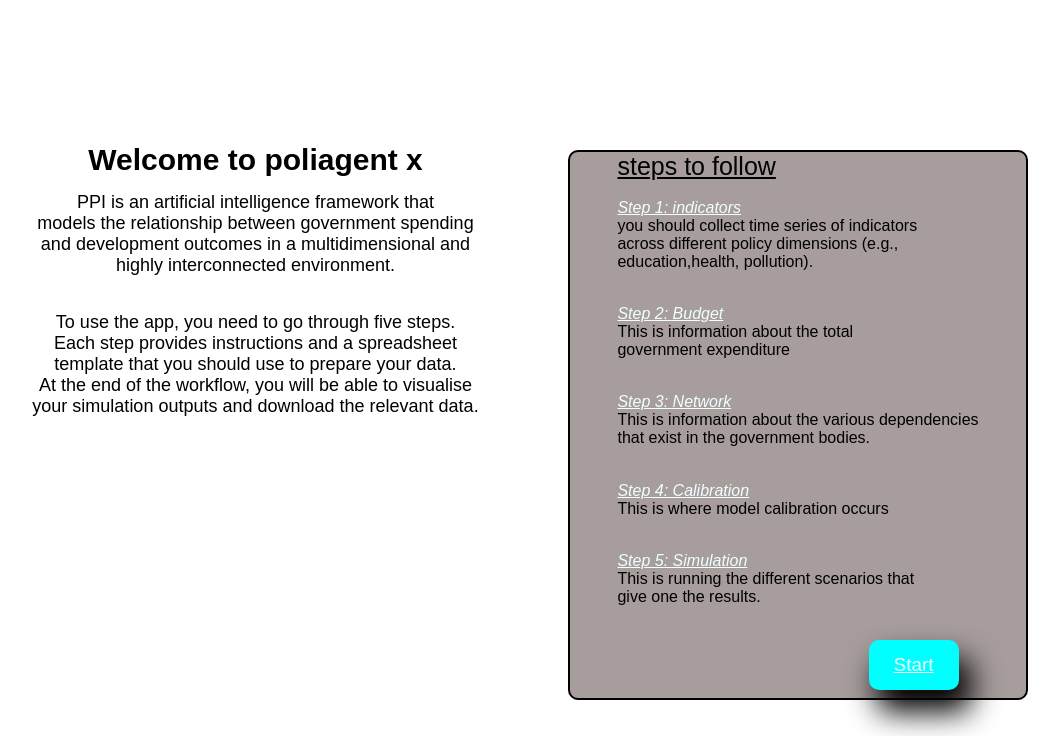
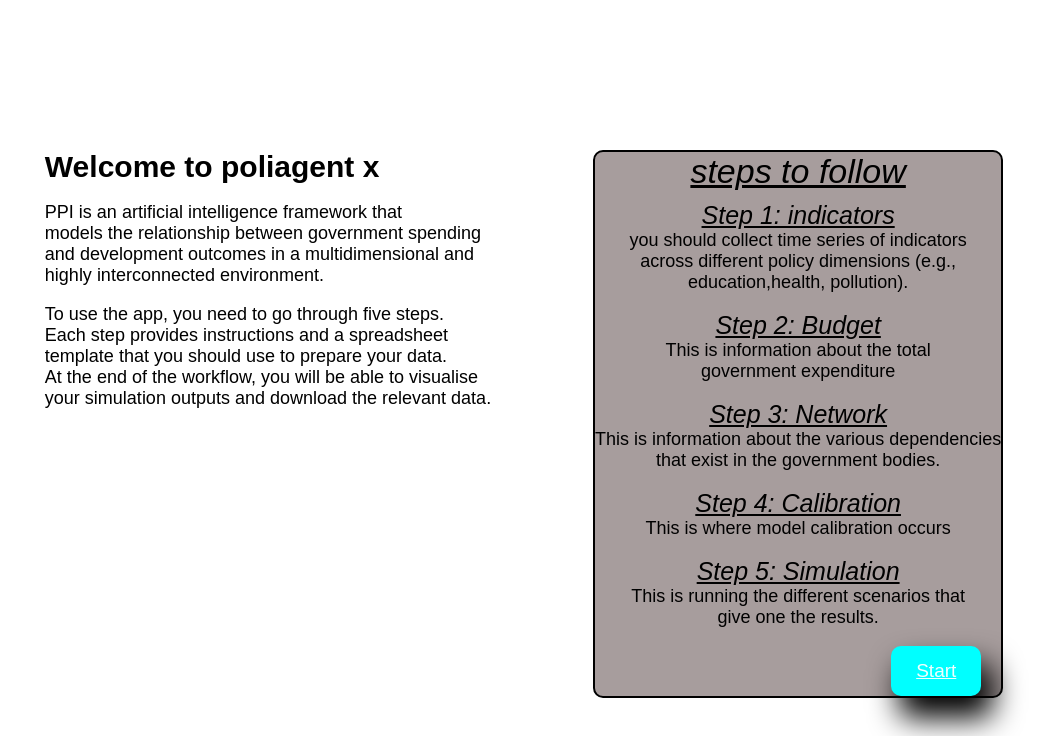
Before and after one commit to poliagentx/PoliAgentX, a Django app: template PoliagentX/templates/index.html in a window 1280 px wide. Shown: the part 64-800 px from the top of the page, without its empty margins (87-1146 px from the left). Run offline with Django 5.2, Linux system fonts and the light colour scheme; the template is opened without the code that fills it, so the values that code supplies are empty.

Commit message:
interface changes

```diff
--- a/PoliagentX/static/firstpage.css
+++ b/PoliagentX/static/firstpage.css
@@ -13,11 +13,10 @@
     height: 8vh;
 }
 .main-content{
-    width: 100%;
     height: 70vh;
     display: flex;
-    /* flex-direction: row; */
     font-family: Arial, Helvetica, sans-serif;
+    margin: 0px 70px;
 }
 
 
@@ -26,81 +25,65 @@
 .left-cont{
     flex: 1;
     display: flex;
-    flex-direction: column;
     justify-content: space-around;
-    justify-items: center;
-    margin-left: 30px;
-
+    margin-top: 150px;
+    /* background-color: blue; */
 }
 .left-cont h1{
     font-size: 30px;
     font-weight: 600;
-    text-align: center;
-    margin-bottom: 15px;
 }
 .wrap{
     display: flex;
     flex-direction: column;
-    justify-items: center;
-    justify-content: space-around;
+    align-items: flex-start;
 }
 .wrap p{
     font-size: 18px;
     font-weight: 300;
-    text-align:center;
 }
 
 
 /* styling the right side of the page */
 .right-cont{
     flex: 1;
-    display: grid;
-    grid-template-columns: 460px;
-    /* justify-content: flex-start; */
-
+    display: flex;
+    justify-content: flex-start;
+    /* background-color: aqua; */
+    width: max-content;
+    margin-top: 150px;
 
 }
 .wrapper{
-    display: grid;
-    grid-template-rows: auto auto auto auto auto auto auto;
-    /* flex-direction: column; */
+    display:flex;
+    flex-direction: column;
     justify-content: center;
-    /* align-items: center; */
-    /* justify-items: flex-start; */
-    /* align-content: center; */
     background-color: rgb(167, 157, 157);
-    height: 550px;
-    width: 100%;
-    margin-top: 150px;
+    height:max-content;
+    width:max-content;
     border-radius: 10px;
     border: 2px solid black;
-    margin-right: 60px;
+    margin-left: 40px;
 
 }
 .right-cont h2{
     text-decoration: underline;
-    font-size: 25px;
-    font-weight: 300;
+    font-size: 34px;
+    font-weight: 500;
+    font-style: italic;
+    text-align: center;
     margin-bottom: 10px;
 }
-.wrapper li  {
-    list-style: none;
-    /* display: flex; */
-    /* flex-direction: column; */
-    /* justify-content: flex-start; */
-    /* justify-items: center; */
+.wrapper p{
+    text-align: center;
+    font-size: 18px;
 }
-/* .wrapper p{
-    display: flex;
-    flex-direction: column;
-    justify-content: flex-start;
-    justify-items: center;
-} */
 .wrapper span{
     text-decoration: underline;
     font-style: italic;
-    font-weight: 400;
-    color: azure;
+    font-weight: 500;
+    font-size: 25px;
+    /* color: azure; */
     margin-bottom: 10px;
 }
 /* button styling */
--- a/PoliagentX/templates/index.html
+++ b/PoliagentX/templates/index.html
@@ -1,8 +1,9 @@
+{% load static %}
 <!DOCTYPE html>
 <html lang="en">
 <head>
     <meta charset="UTF-8">
-    <link href="static/firstpage.css" rel="stylesheet">
+    <link href="{% static 'firstpage.css' %}" rel="stylesheet">
     <meta name="viewport" content="width=device-width, initial-scale=1.0">
     <title>Poliagentx</title>
 </head>
@@ -18,13 +19,13 @@
         <!-- left side  of the page -->
         <div class="left-cont">
           <div class="wrap">
-            <h1>Welcome to poliagent x</h1>
+            <h1>Welcome to poliagent x</h1><br>
             <p>
                 PPI is an artificial intelligence framework that <br>
                 models the relationship between government spending <br>
                 and development outcomes in a multidimensional and<br>
                 highly interconnected environment.<br>
-            </p><br><br>
+            </p><br>
             <p>
                 To use the app, you need to go through five steps.<br>
                 Each step provides instructions and a spreadsheet <br>
--- a/PoliagentX/templates/networkI.html
+++ b/PoliagentX/templates/networkI.html
@@ -2,7 +2,9 @@
 <!DOCTYPE html>
 <html lang="en">
 <head>
-    <link rel="stylesheet" href="{% static 'network.css' %}"
+    <link rel="stylesheet" href="{% static 'network.css' %}">
+    <!-- <link rel="stylesheet" href="network.css"> -->
+
     <meta charset="UTF-8">
     <meta name="viewport" content="width=device-width, initial-scale=1.0">
     <title>network</title>
@@ -45,7 +47,7 @@
             <div class="inner">
                 <h2>add your network files below</h2>
                 <form>
-                  <label class="file-drop-area" for="network-file">drop your files
+                  <label class="file-drop-area" for="network-file">
                     <input  type="file" name="network-file" id="network-file" accept=".xlsxl, .xlsx, .csv".>
                   </label>
                   <div>
```
Also changed, not shown: PoliagentX/static/budgets.css (+29 -24 lines), PoliagentX/static/network.css (+17 -18 lines), PoliagentX/templates/budgets.html (+9 -10 lines), PoliagentX/templates/responsive.css (added, +9 -0 lines).
